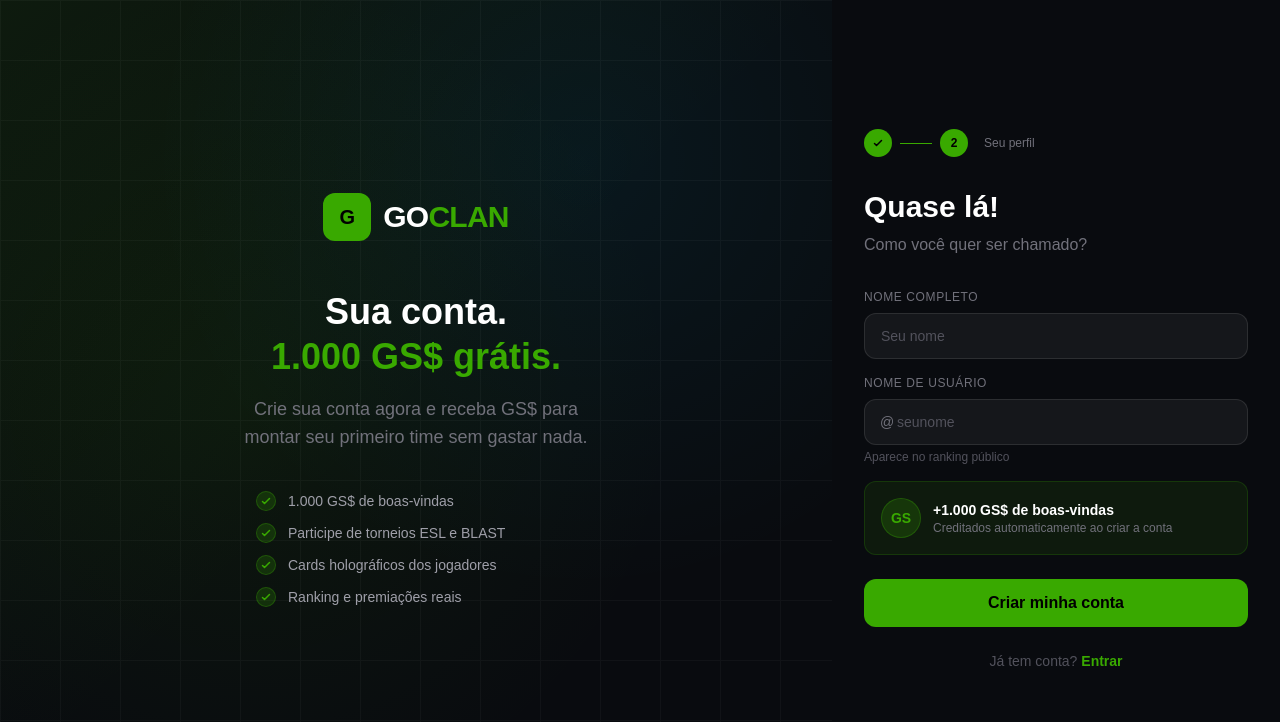
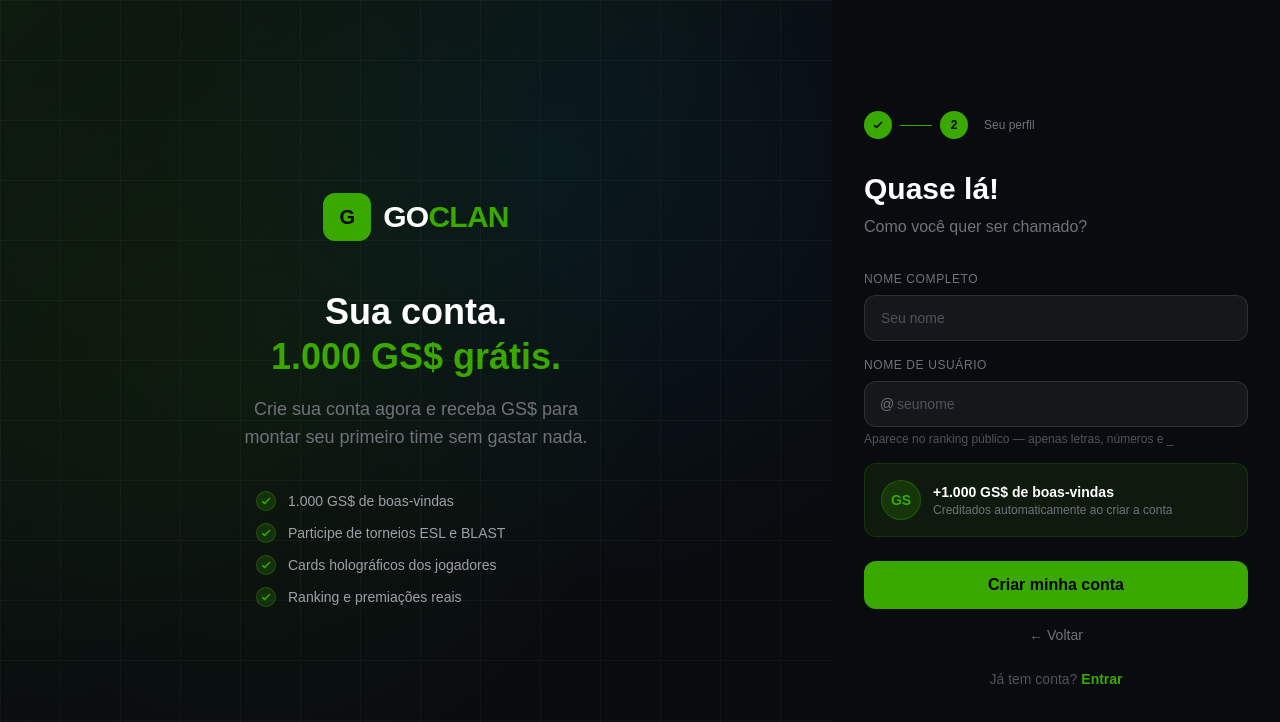
Before and after one commit to goclan/goclan, a Next.js app in the folder frontend/: page /cadastro in a window 1280 px wide. Both pictures are taken after typing "name@example.com", "Sample123" into the empty fields and a click on the button "Continuar". Shown: the top 722 px of the page. Built offline with nearby package versions, Linux system fonts and the light colour scheme; no server answers.

Commit message:
feat: cadastro real no Supabase funcionando

```diff
--- a/frontend/app/(auth)/cadastro/page.tsx
+++ b/frontend/app/(auth)/cadastro/page.tsx
@@ -1,20 +1,83 @@
 "use client";
 
 import { useState } from "react";
+import { createClient } from "@/lib/supabase/client";
+import { useRouter } from "next/navigation";
 
 export default function Cadastro() {
   const [step, setStep] = useState(1);
-  const [nome, setNome] = useState("");
   const [email, setEmail] = useState("");
   const [password, setPassword] = useState("");
+  const [nome, setNome] = useState("");
   const [username, setUsername] = useState("");
   const [loading, setLoading] = useState(false);
+  const [error, setError] = useState("");
+  const router = useRouter();
+  const supabase = createClient();
 
-  const handleSubmit = async (e: React.FormEvent) => {
+  const handleStep1 = async (e: React.FormEvent) => {
     e.preventDefault();
-    if (step === 1) { setStep(2); return; }
+    setError("");
+    if (password.length < 8) {
+      setError("A senha deve ter pelo menos 8 caracteres.");
+      return;
+    }
+    setStep(2);
+  };
+
+  const handleStep2 = async (e: React.FormEvent) => {
+    e.preventDefault();
     setLoading(true);
-    setTimeout(() => setLoading(false), 1500);
+    setError("");
+
+    if (!username.trim()) {
+      setError("Nome de usuário é obrigatório.");
+      setLoading(false);
+      return;
+    }
+
+    // Criar conta no Supabase
+    const { data, error: signUpError } = await supabase.auth.signUp({
+      email,
+      password,
+      options: {
+        data: {
+          full_name: nome,
+          username: username.toLowerCase().trim(),
+        },
+      },
+    });
+
+    if (signUpError) {
+      setError(
+        signUpError.message === "User already registered"
+          ? "Este email já está cadastrado."
+          : signUpError.message
+      );
+      setLoading(false);
+      return;
+    }
+
+    if (data.user) {
+      // Salvar username no perfil
+      await supabase
+        .from("profiles")
+        .update({
+          username: username.toLowerCase().trim(),
+          full_name: nome,
+        })
+        .eq("id", data.user.id);
+    }
+
+    router.push("/");
+    router.refresh();
+  };
+
+  const handleGoogle = async () => {
+    await supabase.auth.signInWithOAuth({
+      provider: "google",
+      options: { redirectTo: `${window.location.origin}/auth/callback` },
+    });
   };
 
   return (
@@ -34,7 +97,6 @@ export default function Cadastro() {
             backgroundSize: `60px 60px`,
           }}
         />
-
         <div className="relative z-10 text-center px-12">
           <div className="flex items-center justify-center gap-3 mb-12">
             <div className="w-12 h-12 rounded-xl bg-[#39A900] flex items-center justify-center">
@@ -44,7 +106,6 @@ export default function Cadastro() {
               GO<span className="text-[#39A900]">CLAN</span>
             </span>
           </div>
-
           <h2 className="text-4xl font-black mb-4 leading-tight">
             Sua conta.<br />
             <span className="text-[#39A900]">1.000 GS$ grátis.</span>
@@ -52,8 +113,6 @@ export default function Cadastro() {
           <p className="text-zinc-500 text-lg max-w-sm mx-auto mb-10">
             Crie sua conta agora e receba GS$ para montar seu primeiro time sem gastar nada.
           </p>
-
-          {/* Benefits */}
           <div className="flex flex-col gap-3 text-left max-w-xs mx-auto">
             {[
               "1.000 GS$ de boas-vindas",
@@ -74,7 +133,7 @@ export default function Cadastro() {
         </div>
       </div>
 
-      {/* Right side — form */}
+      {/* Right side */}
       <div className="flex-1 lg:max-w-md flex items-center justify-center px-8 py-12">
         <div className="w-full max-w-sm">
 
@@ -116,11 +175,19 @@ export default function Cadastro() {
             {step === 1 ? "Comece grátis, sem cartão." : "Como você quer ser chamado?"}
           </p>
 
-          {step === 1 && (
+          {error && (
+            <div className="bg-red-500/10 border border-red-500/20 rounded-xl p-3 mb-4">
+              <p className="text-red-400 text-sm">{error}</p>
+            </div>
+          )}
+
+          {step === 1 ? (
             <>
-              {/* Social login */}
               <div className="flex flex-col gap-3 mb-6">
-                <button className="flex items-center justify-center gap-3 w-full py-3 px-4 rounded-xl border border-white/10 bg-white/5 hover:bg-white/10 hover:border-white/20 transition-all text-sm font-semibold">
+                <button
+                  onClick={handleGoogle}
+                  className="flex items-center justify-center gap-3 w-full py-3 px-4 rounded-xl border border-white/10 bg-white/5 hover:bg-white/10 transition-all text-sm font-semibold"
+                >
                   <svg className="w-5 h-5" viewBox="0 0 24 24">
                     <path fill="#4285F4" d="M22.56 12.25c0-.78-.07-1.53-.2-2.25H12v4.26h5.92c-.26 1.37-1.04 2.53-2.21 3.31v2.77h3.57c2.08-1.92 3.28-4.74 3.28-8.09z"/>
                     <path fill="#34A853" d="M12 23c2.97 0 5.46-.98 7.28-2.66l-3.57-2.77c-.98.66-2.23 1.06-3.71 1.06-2.86 0-5.29-1.93-6.16-4.53H2.18v2.84C3.99 20.53 7.7 23 12 23z"/>
@@ -129,25 +196,13 @@ export default function Cadastro() {
                   </svg>
                   Cadastrar com Google
                 </button>
-                <button className="flex items-center justify-center gap-3 w-full py-3 px-4 rounded-xl border border-[#1b2838]/50 bg-[#1b2838]/50 hover:bg-[#1b2838] transition-all text-sm font-semibold">
-                  <svg className="w-5 h-5" viewBox="0 0 24 24" fill="#c7d5e0">
-                    <path d="M12 0C5.37 0 0 5.37 0 12c0 5.31 3.435 9.795 8.205 11.385.6.105.825-.255.825-.57 0-.285-.015-1.23-.015-2.235-3.015.555-3.795-.735-4.035-1.41-.135-.345-.72-1.41-1.23-1.695-.42-.225-1.02-.78-.015-.795.945-.015 1.62.87 1.845 1.23 1.08 1.815 2.805 1.305 3.495.99.105-.78.42-1.305.765-1.605-2.67-.3-5.46-1.335-5.46-5.925 0-1.305.465-2.385 1.23-3.225-.12-.3-.54-1.53.12-3.18 0 0 1.005-.315 3.3 1.23.96-.27 1.98-.405 3-.405s2.04.135 3 .405c2.295-1.56 3.3-1.23 3.3-1.23.66 1.65.24 2.88.12 3.18.765.84 1.23 1.905 1.23 3.225 0 4.605-2.805 5.625-5.475 5.925.435.375.81 1.095.81 2.22 0 1.605-.015 2.895-.015 3.3 0 .315.225.69.825.57A12.02 12.02 0 0024 12c0-6.63-5.37-12-12-12z"/>
-                  </svg>
-                  Cadastrar com Steam
-                </button>
               </div>
-
               <div className="flex items-center gap-4 mb-6">
                 <div className="flex-1 h-px bg-white/10" />
                 <span className="text-zinc-600 text-xs uppercase tracking-widest">ou</span>
                 <div className="flex-1 h-px bg-white/10" />
               </div>
-            </>
-          )}
-
-          <form onSubmit={handleSubmit} className="flex flex-col gap-4">
-            {step === 1 ? (
-              <>
+              <form onSubmit={handleStep1} className="flex flex-col gap-4">
                 <div>
                   <label className="text-xs text-zinc-500 uppercase tracking-wider mb-2 block">Email</label>
                   <input
@@ -155,7 +210,8 @@ export default function Cadastro() {
                     value={email}
                     onChange={(e) => setEmail(e.target.value)}
                     placeholder="seu@email.com"
-                    className="w-full bg-white/5 border border-white/10 rounded-xl px-4 py-3 text-sm text-white placeholder-zinc-600 focus:outline-none focus:border-[#39A900]/50 focus:bg-white/[0.07] transition-all"
+                    required
+                    className="w-full bg-white/5 border border-white/10 rounded-xl px-4 py-3 text-sm text-white placeholder-zinc-600 focus:outline-none focus:border-[#39A900]/50 transition-all"
                   />
                 </div>
                 <div>
@@ -165,12 +221,20 @@ export default function Cadastro() {
                     value={password}
                     onChange={(e) => setPassword(e.target.value)}
                     placeholder="Mínimo 8 caracteres"
-                    className="w-full bg-white/5 border border-white/10 rounded-xl px-4 py-3 text-sm text-white placeholder-zinc-600 focus:outline-none focus:border-[#39A900]/50 focus:bg-white/[0.07] transition-all"
+                    required
+                    className="w-full bg-white/5 border border-white/10 rounded-xl px-4 py-3 text-sm text-white placeholder-zinc-600 focus:outline-none focus:border-[#39A900]/50 transition-all"
                   />
                 </div>
+                <button
+                  type="submit"
+                  className="w-full bg-[#39A900] hover:bg-[#45C500] text-black font-black py-3 rounded-xl transition-all mt-2"
+                >
+                  Continuar
+                </button>
+              </form>
             </>
           ) : (
-              <>
+            <form onSubmit={handleStep2} className="flex flex-col gap-4">
               <div>
                 <label className="text-xs text-zinc-500 uppercase tracking-wider mb-2 block">Nome completo</label>
                 <input
@@ -178,7 +242,7 @@ export default function Cadastro() {
                   value={nome}
                   onChange={(e) => setNome(e.target.value)}
                   placeholder="Seu nome"
-                    className="w-full bg-white/5 border border-white/10 rounded-xl px-4 py-3 text-sm text-white placeholder-zinc-600 focus:outline-none focus:border-[#39A900]/50 focus:bg-white/[0.07] transition-all"
+                  className="w-full bg-white/5 border border-white/10 rounded-xl px-4 py-3 text-sm text-white placeholder-zinc-600 focus:outline-none focus:border-[#39A900]/50 transition-all"
                 />
               </div>
               <div>
@@ -188,15 +252,16 @@ export default function Cadastro() {
                   <input
                     type="text"
                     value={username}
-                      onChange={(e) => setUsername(e.target.value)}
+                    onChange={(e) => setUsername(e.target.value.replace(/[^a-z0-9_]/gi, "").toLowerCase())}
                     placeholder="seunome"
-                      className="w-full bg-white/5 border border-white/10 rounded-xl pl-8 pr-4 py-3 text-sm text-white placeholder-zinc-600 focus:outline-none focus:border-[#39A900]/50 focus:bg-white/[0.07] transition-all"
+                    required
+                    className="w-full bg-white/5 border border-white/10 rounded-xl pl-8 pr-4 py-3 text-sm text-white placeholder-zinc-600 focus:outline-none focus:border-[#39A900]/50 transition-all"
                   />
                 </div>
-                  <p className="text-xs text-zinc-600 mt-1">Aparece no ranking público</p>
+                <p className="text-xs text-zinc-600 mt-1">Aparece no ranking público — apenas letras, números e _</p>
               </div>
 
-                {/* GS$ welcome bonus */}
+              {/* GS$ bonus */}
               <div className="bg-[#39A900]/10 border border-[#39A900]/20 rounded-xl p-4 flex items-center gap-3">
                 <div className="w-10 h-10 rounded-full bg-[#39A900]/20 border border-[#39A900]/30 flex items-center justify-center shrink-0">
                   <span className="text-[#39A900] font-black text-sm">GS</span>
@@ -206,8 +271,6 @@ export default function Cadastro() {
                   <p className="text-xs text-zinc-500">Creditados automaticamente ao criar a conta</p>
                 </div>
               </div>
-              </>
-            )}
 
               <button
                 type="submit"
@@ -216,9 +279,18 @@ export default function Cadastro() {
               >
                 {loading ? (
                   <div className="w-5 h-5 border-2 border-black/30 border-t-black rounded-full animate-spin" />
-              ) : step === 1 ? "Continuar" : "Criar minha conta"}
+                ) : "Criar minha conta"}
+              </button>
+
+              <button
+                type="button"
+                onClick={() => setStep(1)}
+                className="text-sm text-zinc-500 hover:text-white transition-colors text-center"
+              >
+                ← Voltar
               </button>
             </form>
+          )}
 
           <p className="text-center text-zinc-600 text-sm mt-6">
             Já tem conta?{" "}
```
Lines whose indentation alone changed are shown as unchanged.
